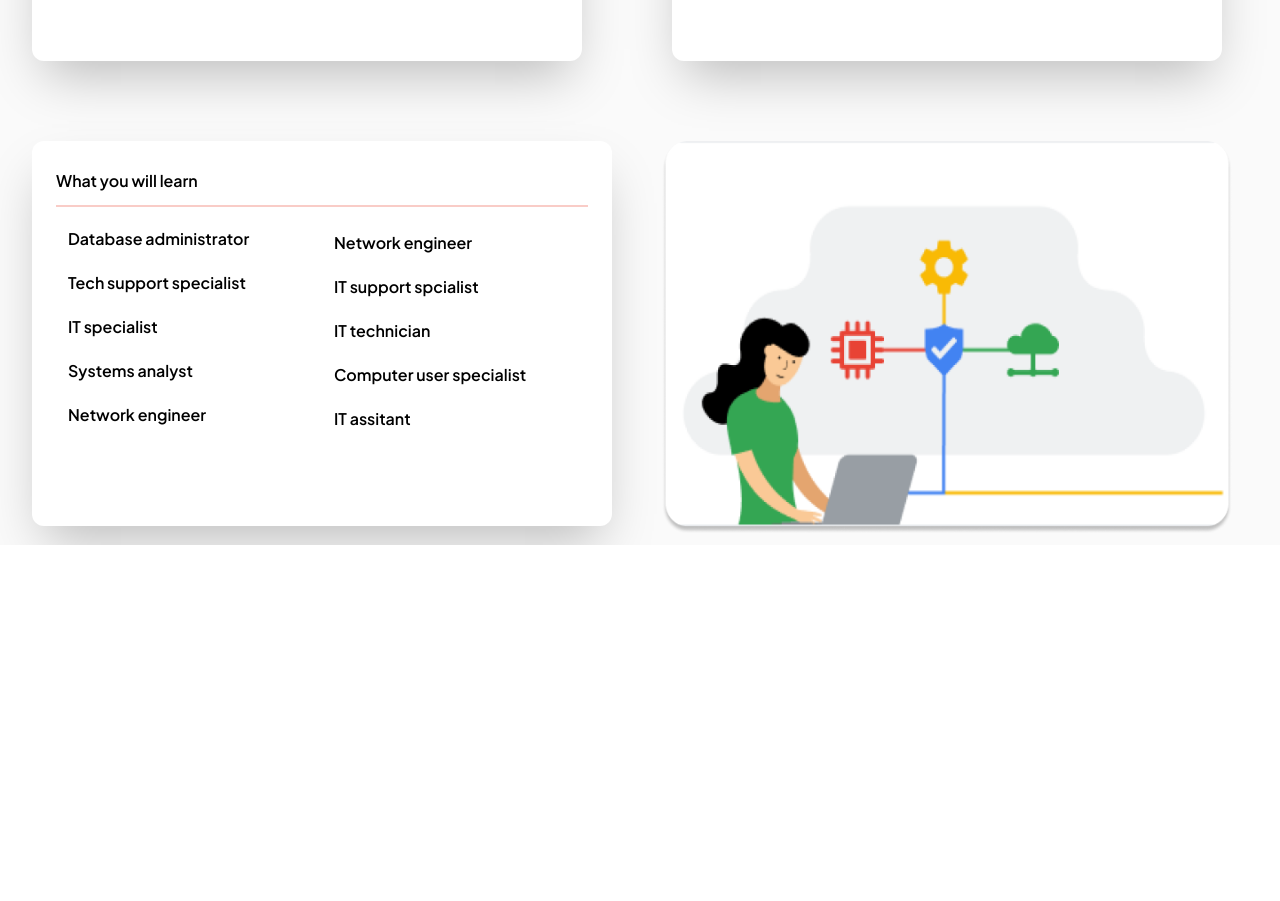
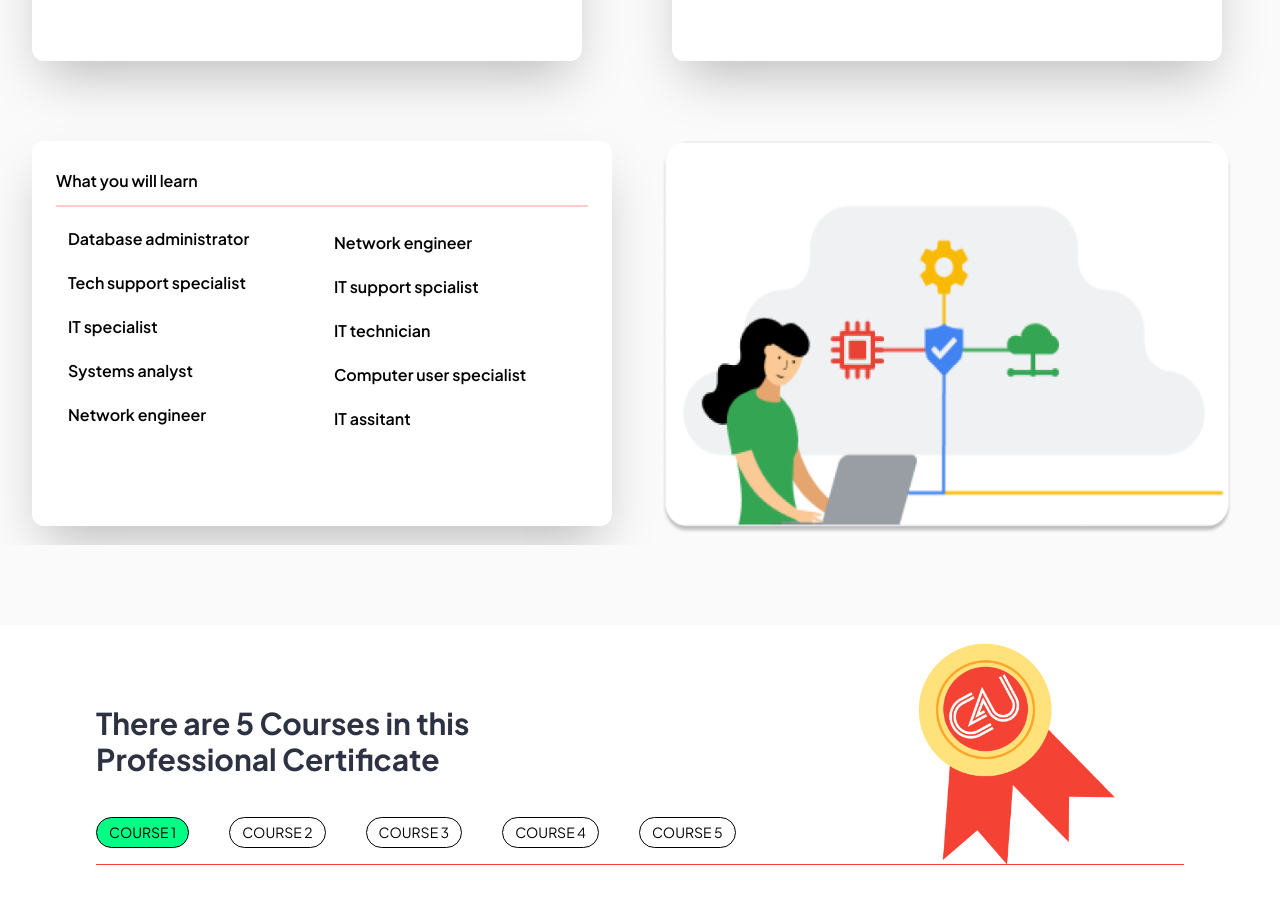
Before and after one commit to 07Fahim10/Third-Assignment, a website built with Vite: page index.html in a window 1280 px wide. Shown: the part 1290-2191 px from the top of the page. Before the commit the page ends 1835 px from the top, so only its background shows below. Built offline with nearby package versions, Linux system fonts and the light colour scheme; files whose address does not match are found by name; a web font is replaced by a local one.

Commit message:
add 5 professional course

```diff
--- a/index.html
+++ b/index.html
@@ -222,7 +222,7 @@
 
     <!-- what will you learn (2) -->
 
-    <section class="bg-[#FAFAFA] ">
+    <section class="bg-[#FAFAFA] xl:pb-20">
     <section
       class="grid grid-cols-12 container gap-7  mx-auto overflow-x-hidden overflow-y-hidden"
     >
@@ -322,6 +322,28 @@
 
     <!-- end what will you learn (2) -->
 
+    <!-- 5 professional course -->
+
+    <section class="relative">
+        <div class="xl:mx-24 md:mx-11 lg:mx-16 mx-4 md:mt-20 mb-10 mt-16">
+            <h1 class="xl:text-3xl font-bold text-[#2D3142] sm:text-lg md:text-2xl">There are 5 Courses in this
+                <br> Professional Certificate</h1>
+        </div>
+
+        <div class="border-b border-[#F44335] xl:mx-24 mx-4 md:mx-11 lg:mx-16">
+            <ul class="flex xl:gap-10 md:gap-5 gap-2 items-center mb-4 ">
+                <li class="rounded-full border border-black bg-[#00FF84] xl:px-3 px-2 py-0.5 md:text-[14px] text-[9px] sm:text-[10px] md:py-1">COURSE 1</li>
+                <li class="rounded-full border border-black xl:px-3 px-2 py-0.5 md:text-[14px] sm:text-[10px] md:py-1 text-[9px]">COURSE 2</li>
+                <li class="rounded-full border border-black xl:px-3 px-2 py-0.5 md:text-[14px] sm:text-[10px] text-[9px] md:py-1">COURSE 3</li>
+                <li class="rounded-full border border-black xl:px-3 px-2 px-1 py-0.5 md:text-[14px] sm:text-[10px] text-[9px] md:py-1">COURSE 4</li>
+                <li class="rounded-full border border-black xl:px-3 px-2 py-0.5 md:text-[14px] sm:text-[10px] text-[9px] md:py-1">COURSE 5</li>
+            </ul>
+        </div>
+
+        <img src="images/Group 238902.png" alt="" class="object-cover absolute xl:top-[-80px] xl:left-[900px] xl:w-56 w-20 end-6 bottom-[55px] sm:w-40 sm:start-[400px] sm:bottom-0 md:w-44 md:start-[600px] md:bottom-4 lg:w-52 lg:start-[700px] lg:top-[-80px] ">
+    </section>
+
+    <!-- end 5 professional course -->
 
 
 
@@ -350,6 +372,10 @@
 
 
 
+<br><br><br><br><br><br>
+
+
+
 
   <script>
     function Menu(e){
```
